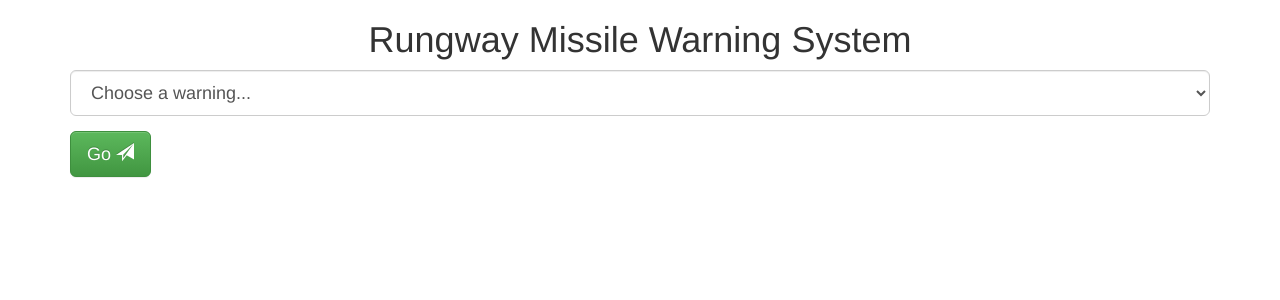
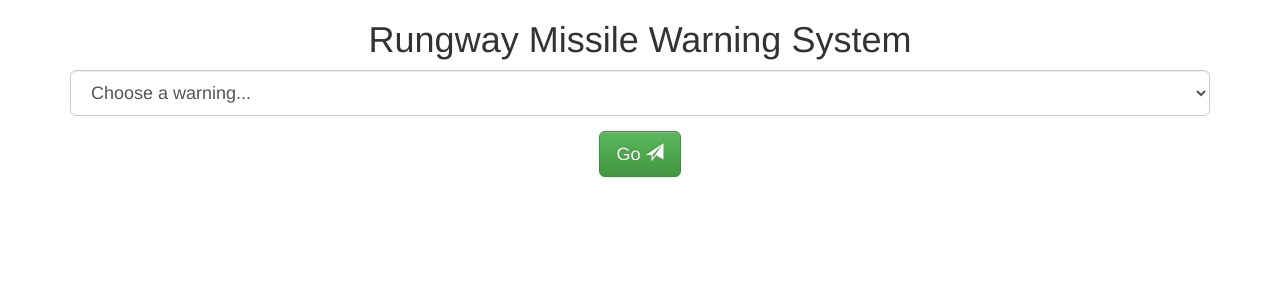
Before and after one commit to Rungway/missile-warning-system, a React (Create React App) app: page / in a window 1280 px wide. Shown: the top 300 px of the page. Built offline with nearby package versions, Linux system fonts and the light colour scheme.

Commit message:
Small update to WarningForm to center button

```diff
--- a/src/components/WarningForm.js
+++ b/src/components/WarningForm.js
@@ -1,6 +1,6 @@
 import React from 'react';
 
-import { Button, Form, FormControl, FormGroup, Glyphicon } from 'react-bootstrap';
+import { Button, Form, FormControl, FormGroup, Glyphicon, Col } from 'react-bootstrap';
 
 
 class WarningForm extends React.Component {
@@ -43,6 +43,7 @@ class WarningForm extends React.Component {
             <option value="live">Live Missile Warning</option>
           </FormControl>
         </FormGroup>
+        <Col className='text-center'>
           <Button
             type="submit"
             bsStyle="success"
@@ -50,6 +51,7 @@ class WarningForm extends React.Component {
           >
             Go <Glyphicon glyph="send" />
           </Button>
+        </Col>
       </Form>
     );
   }
```
Also changed, not shown: 1 other file (tests, documents, lock files or other folders). Lines whose indentation alone changed are shown as unchanged.
